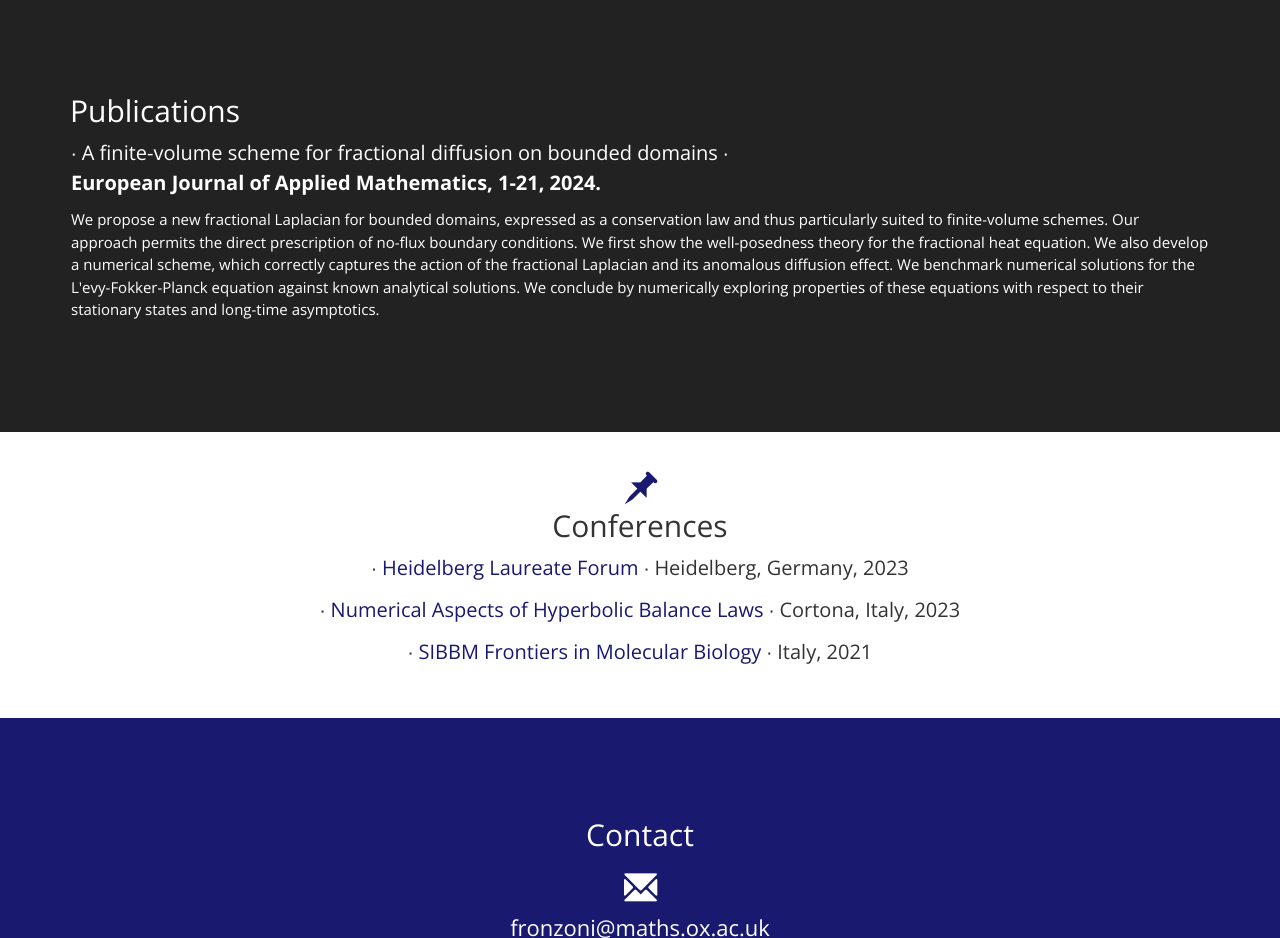
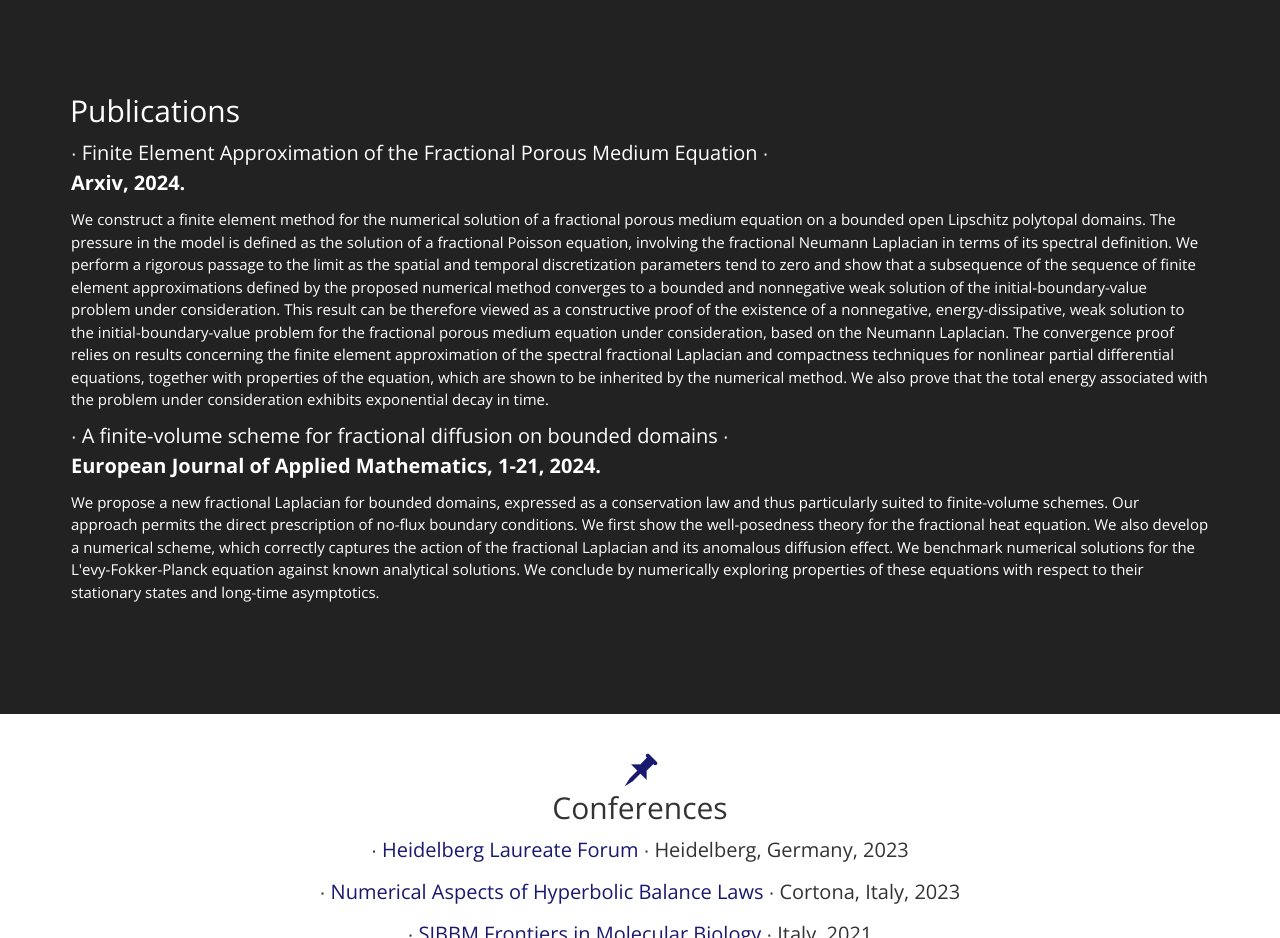
Before and after one commit to stefanofronzoni/stefanofronzoni.github.io, a plain HTML site: page index.html in a window 1280 px wide. Shown: the part 1700-2638 px from the top of the page. Drawn offline with nearby package versions, Linux system fonts and the light colour scheme.

Commit message:
Update index.html

```diff
--- a/index.html
+++ b/index.html
@@ -217,6 +217,10 @@ Although you can use them, for a more unique website, replace these images with
                 </div>
             </div>
             <div style="padding: 1px;" >
+		    <p style="font-size:20px;"> <font color ="white">&#8729 Finite Element Approximation of the Fractional Porous Medium Equation &#8729 <br>  <b> <a href="https://arxiv.org/abs/2404.18901" target="_blank" rel="noopener">
+                <span> <font color ="white"> Arxiv, 2024. </font></span>
+                </a> </b> </font> </p> <p style="font-size:15px;"> We construct a finite element method for the numerical solution of a fractional porous medium equation on a bounded open Lipschitz polytopal domains. The pressure in the model is defined as the solution of a fractional Poisson equation, involving the fractional Neumann Laplacian in terms of its spectral definition. We perform a rigorous passage to the limit as the spatial and temporal discretization parameters tend to zero and show that a subsequence of the sequence of finite element approximations defined by the proposed numerical method converges to a bounded and nonnegative weak solution of the initial-boundary-value problem under consideration. This result can be therefore viewed as a constructive proof of the existence of a nonnegative, energy-dissipative, weak solution to the initial-boundary-value problem for the fractional porous medium equation under consideration, based on the Neumann Laplacian. The convergence proof relies on results concerning the finite element approximation of the spectral fractional Laplacian and compactness techniques for nonlinear partial differential equations, together with properties of the equation, which are shown to be inherited by the numerical method. We also prove that the total energy associated with the problem under consideration exhibits exponential decay in time. <font color ="white"> </font> </p>
+
                <p style="font-size:20px;"> <font color ="white">&#8729 A finite-volume scheme for fractional diffusion on bounded domains &#8729 <br>  <b> <a href="https://doi.org/10.1017/S0956792524000172" target="_blank" rel="noopener">
                 <span> <font color ="white"> European Journal of Applied Mathematics, 1-21, 2024. </font></span>
                 </a> </b> </font> </p>
```
